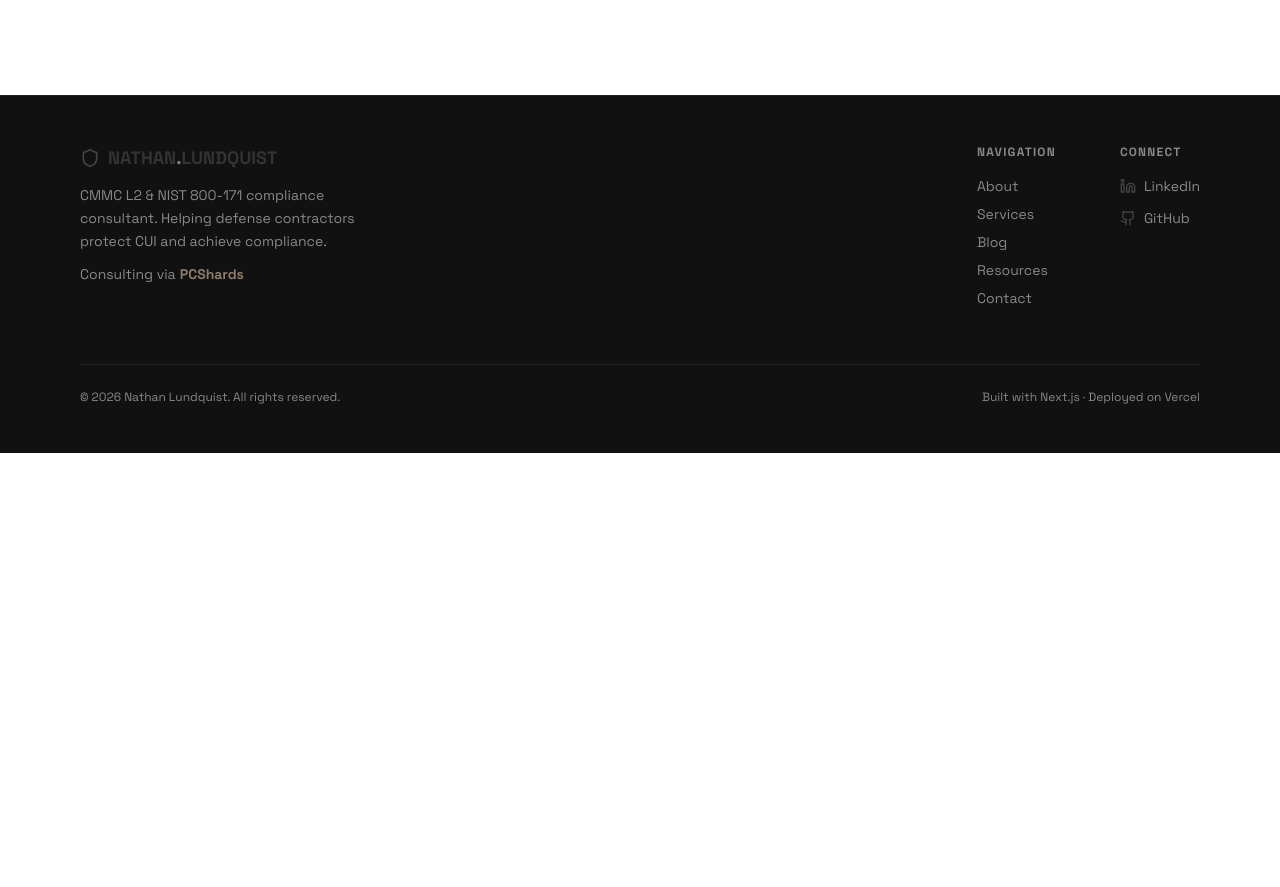
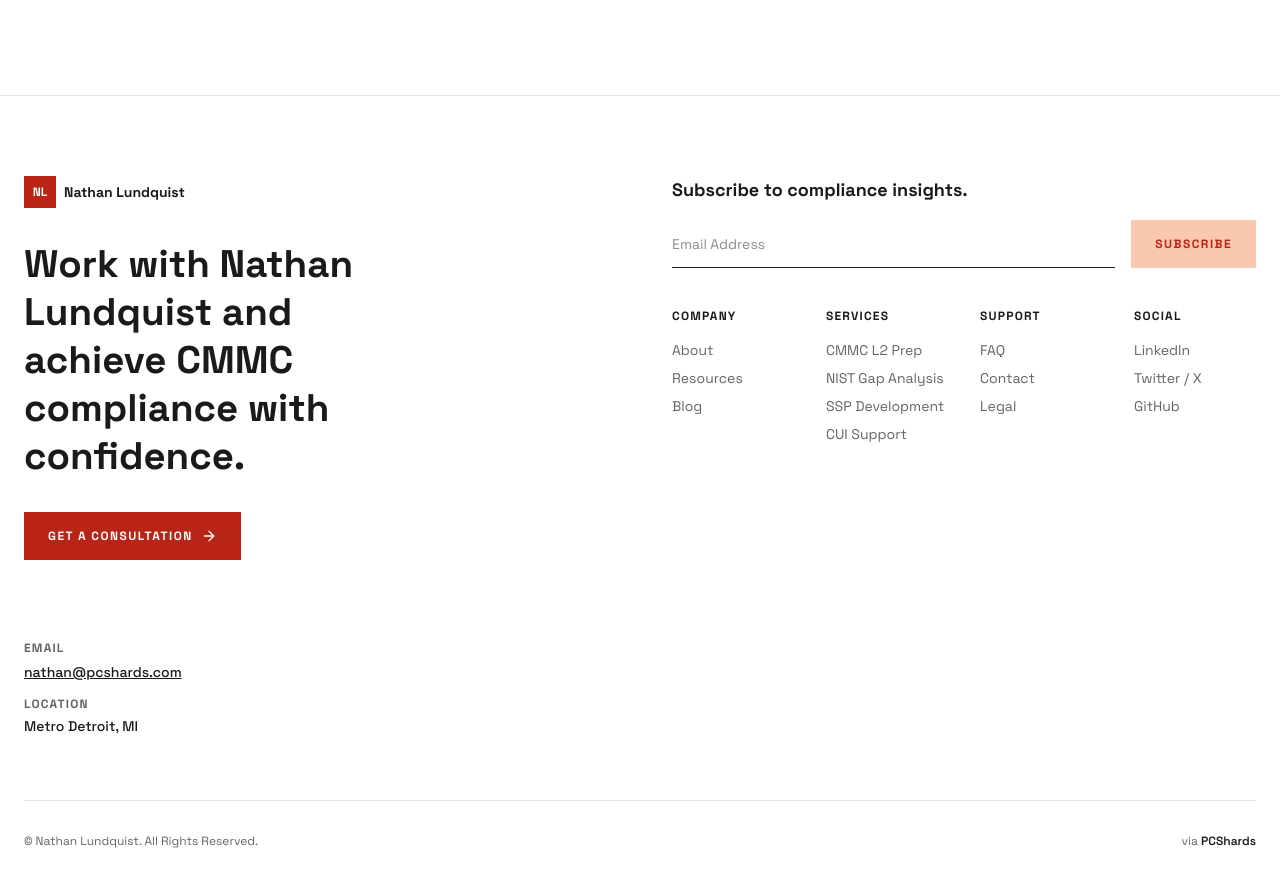
Before and after one commit to Nathan-Lundquist/nathan-site, a Next.js app: page / in a window 1280 px wide. Shown: the part 6499-7386 px from the top of the page. Before the commit the page ends 6952 px from the top, so only its background shows below. Built offline with nearby package versions, Linux system fonts and the light colour scheme.

Commit message:
feat: rewrite Footer — Vexel multi-column layout, newsletter, contact

```diff
--- a/src/components/Footer.tsx
+++ b/src/components/Footer.tsx
@@ -1,117 +1,126 @@
+'use client'
 import Link from 'next/link'
-import { Shield, Linkedin, Github } from 'lucide-react'
-
-const navLinks = [
-  { href: '/about', label: 'About' },
-  { href: '/services', label: 'Services' },
-  { href: '/blog', label: 'Blog' },
-  { href: '/resources', label: 'Resources' },
-  { href: '/contact', label: 'Contact' },
-]
+import { ArrowRight } from 'lucide-react'
 
 export default function Footer() {
   return (
-    <footer
-      style={{
-        borderTop: '1px solid #222222',
-        backgroundColor: '#111111',
-      }}
-    >
-      <div className="max-w-6xl mx-auto px-4 py-12">
-        <div className="flex flex-col md:flex-row justify-between gap-8">
-          {/* Brand */}
+    <footer className="px-6 pt-20 pb-10" style={{ backgroundColor: '#FFFFFF', borderTop: '1px solid #E5E5E5' }}>
+      <div className="max-w-7xl mx-auto">
+
+        {/* Top grid */}
+        <div className="grid md:grid-cols-2 gap-16 mb-16">
+
+          {/* Left */}
           <div>
-            <div className="flex items-center gap-2 font-black text-lg mb-3">
-              <Shield className="w-5 h-5" style={{ color: '#444444' }} />
-              <span>
-                NATHAN<span style={{ color: '#8C7A6B' }}>.</span>LUNDQUIST
+            {/* Logo */}
+            <Link href="/" className="inline-flex items-center gap-2 mb-8">
+              <span
+                className="w-8 h-8 flex items-center justify-center text-white text-xs font-black"
+                style={{ backgroundColor: '#B82416' }}
+              >
+                NL
               </span>
-            </div>
-            <p
-              className="text-sm max-w-xs leading-relaxed"
-              style={{ color: '#888888' }}
+              <span className="font-bold text-sm" style={{ color: '#1A1A1A' }}>Nathan Lundquist</span>
+            </Link>
+
+            <h3
+              className="font-black leading-tight mb-8"
+              style={{ fontSize: 'clamp(1.5rem, 3vw, 2.5rem)', color: '#1A1A1A', maxWidth: '420px' }}
             >
-              CMMC L2 &amp; NIST 800-171 compliance consultant. Helping
-              defense contractors protect CUI and achieve compliance.
-            </p>
-            <div
-              className="flex items-center gap-1 mt-3 text-sm"
-              style={{ color: '#888888' }}
-            >
-              <span>Consulting via</span>
-              <a
-                href="https://pcshards.com"
-                target="_blank"
-                rel="noopener noreferrer"
-                className="font-bold hover:underline"
-                style={{ color: '#8C7A6B' }}
-              >
-                PCShards
-              </a>
+              Work with Nathan Lundquist and achieve CMMC compliance with confidence.
+            </h3>
+
+            <Link href="/contact" className="btn-primary mb-12 w-fit">
+              Get a Consultation <ArrowRight className="w-4 h-4" />
+            </Link>
+
+            <div className="flex flex-col gap-3 mt-8">
+              <div>
+                <p className="text-xs font-bold uppercase tracking-widest mb-1" style={{ color: '#646464' }}>Email</p>
+                <a href="mailto:nathan@pcshards.com" className="text-sm font-medium underline" style={{ color: '#1A1A1A' }}>
+                  nathan@pcshards.com
+                </a>
+              </div>
+              <div>
+                <p className="text-xs font-bold uppercase tracking-widest mb-1" style={{ color: '#646464' }}>Location</p>
+                <p className="text-sm font-medium" style={{ color: '#1A1A1A' }}>Metro Detroit, MI</p>
+              </div>
             </div>
           </div>
 
-          {/* Links */}
-          <div className="flex gap-16">
+          {/* Right */}
+          <div className="flex flex-col gap-10">
+            {/* Newsletter */}
             <div>
-              <p
-                className="font-bold text-xs uppercase tracking-widest mb-4"
-                style={{ color: '#888888' }}
-              >
-                Navigation
-              </p>
-              {navLinks.map((l) => (
-                <Link
-                  key={l.href}
-                  href={l.href}
-                  className="block text-sm mb-2 transition-colors hover:text-accent"
-                  style={{ color: '#888888' }}
-                >
-                  {l.label}
-                </Link>
-              ))}
+              <h4 className="font-bold text-lg mb-4" style={{ color: '#1A1A1A' }}>
+                Subscribe to compliance insights.
+              </h4>
+              <form className="flex gap-0" onSubmit={(e) => e.preventDefault()}>
+                <input
+                  type="email"
+                  placeholder="Email Address"
+                  className="flex-1 px-0 py-3 text-sm outline-none bg-transparent"
+                  style={{ borderBottom: '1px solid #1A1A1A', color: '#1A1A1A' }}
+                />
+                <button type="submit" className="btn-secondary shrink-0 ml-4">
+                  Subscribe
+                </button>
+              </form>
             </div>
-            <div>
-              <p
-                className="font-bold text-xs uppercase tracking-widest mb-4"
-                style={{ color: '#888888' }}
-              >
-                Connect
-              </p>
-              <a
-                href="https://linkedin.com/in/nathanlundquist"
-                target="_blank"
-                rel="noopener noreferrer"
-                className="flex items-center gap-2 text-sm mb-3 transition-colors"
-                style={{ color: '#888888' }}
-              >
-                <Linkedin className="w-4 h-4" style={{ color: '#444444' }} />
-                LinkedIn
-              </a>
-              <a
-                href="https://github.com/Nathan-Lundquist"
-                target="_blank"
-                rel="noopener noreferrer"
-                className="flex items-center gap-2 text-sm transition-colors"
-                style={{ color: '#888888' }}
-              >
-                <Github className="w-4 h-4" style={{ color: '#444444' }} />
-                GitHub
-              </a>
+
+            {/* Nav columns */}
+            <div className="grid grid-cols-2 md:grid-cols-4 gap-8">
+              <div>
+                <p className="text-xs font-bold uppercase tracking-widest mb-4" style={{ color: '#1A1A1A' }}>Company</p>
+                <div className="flex flex-col gap-2">
+                  {['About', 'Resources', 'Blog'].map((l) => (
+                    <Link key={l} href={`/${l.toLowerCase()}`} className="text-sm transition-colors hover:text-[#B82416]" style={{ color: '#646464' }}>
+                      {l}
+                    </Link>
+                  ))}
+                </div>
+              </div>
+              <div>
+                <p className="text-xs font-bold uppercase tracking-widest mb-4" style={{ color: '#1A1A1A' }}>Services</p>
+                <div className="flex flex-col gap-2">
+                  {['CMMC L2 Prep', 'NIST Gap Analysis', 'SSP Development', 'CUI Support'].map((l) => (
+                    <Link key={l} href="/services" className="text-sm transition-colors hover:text-[#B82416]" style={{ color: '#646464' }}>
+                      {l}
+                    </Link>
+                  ))}
+                </div>
+              </div>
+              <div>
+                <p className="text-xs font-bold uppercase tracking-widest mb-4" style={{ color: '#1A1A1A' }}>Support</p>
+                <div className="flex flex-col gap-2">
+                  {[['FAQ', '/resources'], ['Contact', '/contact'], ['Legal', '/']].map(([l, h]) => (
+                    <Link key={l} href={h} className="text-sm transition-colors hover:text-[#B82416]" style={{ color: '#646464' }}>
+                      {l}
+                    </Link>
+                  ))}
+                </div>
+              </div>
+              <div>
+                <p className="text-xs font-bold uppercase tracking-widest mb-4" style={{ color: '#1A1A1A' }}>Social</p>
+                <div className="flex flex-col gap-2">
+                  {[['LinkedIn', 'https://linkedin.com'], ['Twitter / X', 'https://x.com'], ['GitHub', 'https://github.com']].map(([l, h]) => (
+                    <a key={l} href={h} target="_blank" rel="noopener noreferrer" className="text-sm transition-colors hover:text-[#B82416]" style={{ color: '#646464' }}>
+                      {l}
+                    </a>
+                  ))}
+                </div>
+              </div>
             </div>
           </div>
         </div>
 
         {/* Bottom bar */}
         <div
-          className="mt-12 pt-6 flex flex-col md:flex-row justify-between gap-2 text-xs"
-          style={{
-            borderTop: '1px solid #222222',
-            color: '#888888',
-          }}
+          className="flex flex-col md:flex-row md:items-center justify-between gap-3 pt-8 text-xs"
+          style={{ borderTop: '1px solid #E5E5E5', color: '#646464' }}
         >
-          <p>© {new Date().getFullYear()} Nathan Lundquist. All rights reserved.</p>
-          <p>Built with Next.js · Deployed on Vercel</p>
+          <p>© Nathan Lundquist. All Rights Reserved.</p>
+          <p>via <span className="font-semibold" style={{ color: '#1A1A1A' }}>PCShards</span></p>
         </div>
       </div>
     </footer>
```
